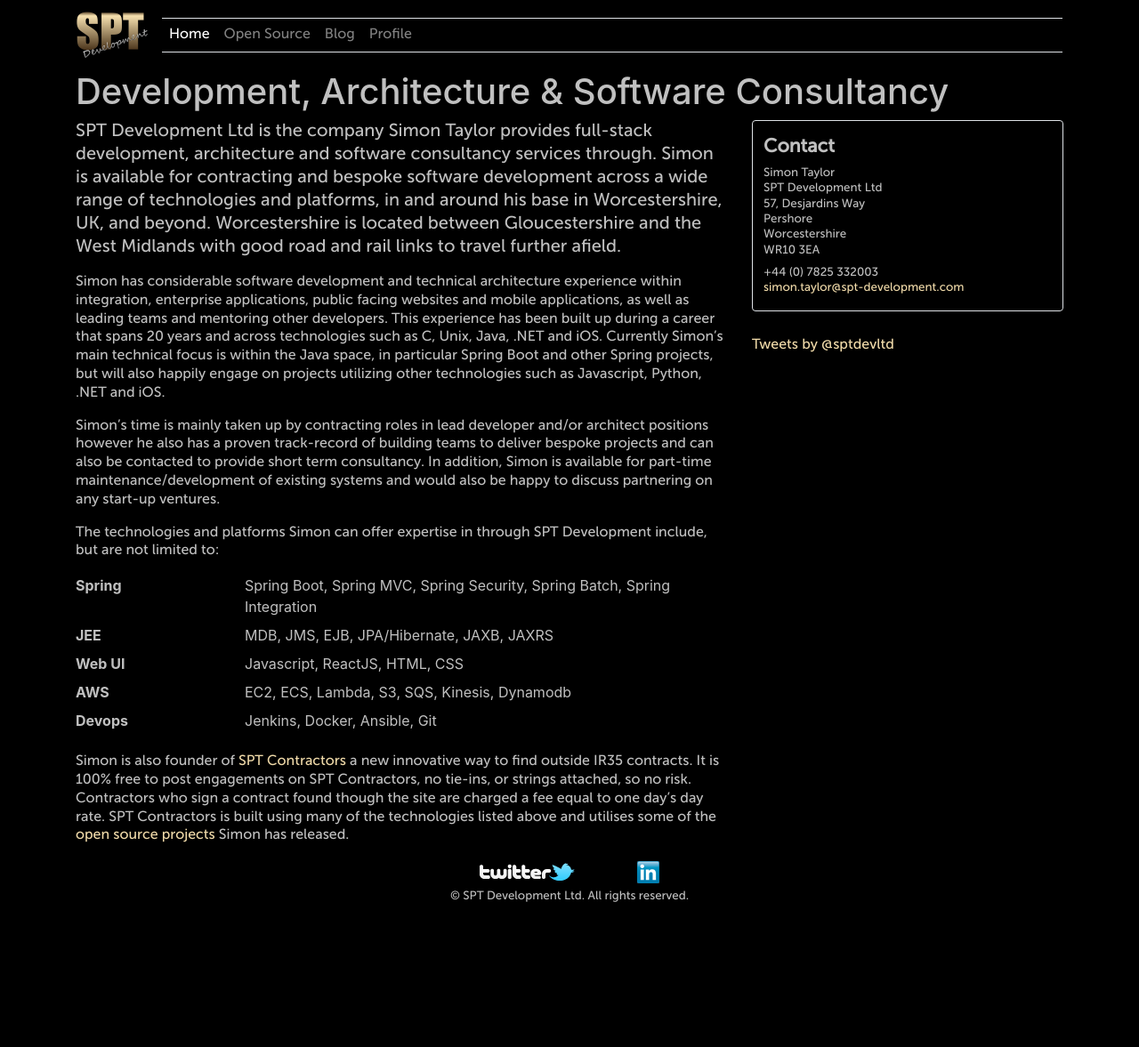
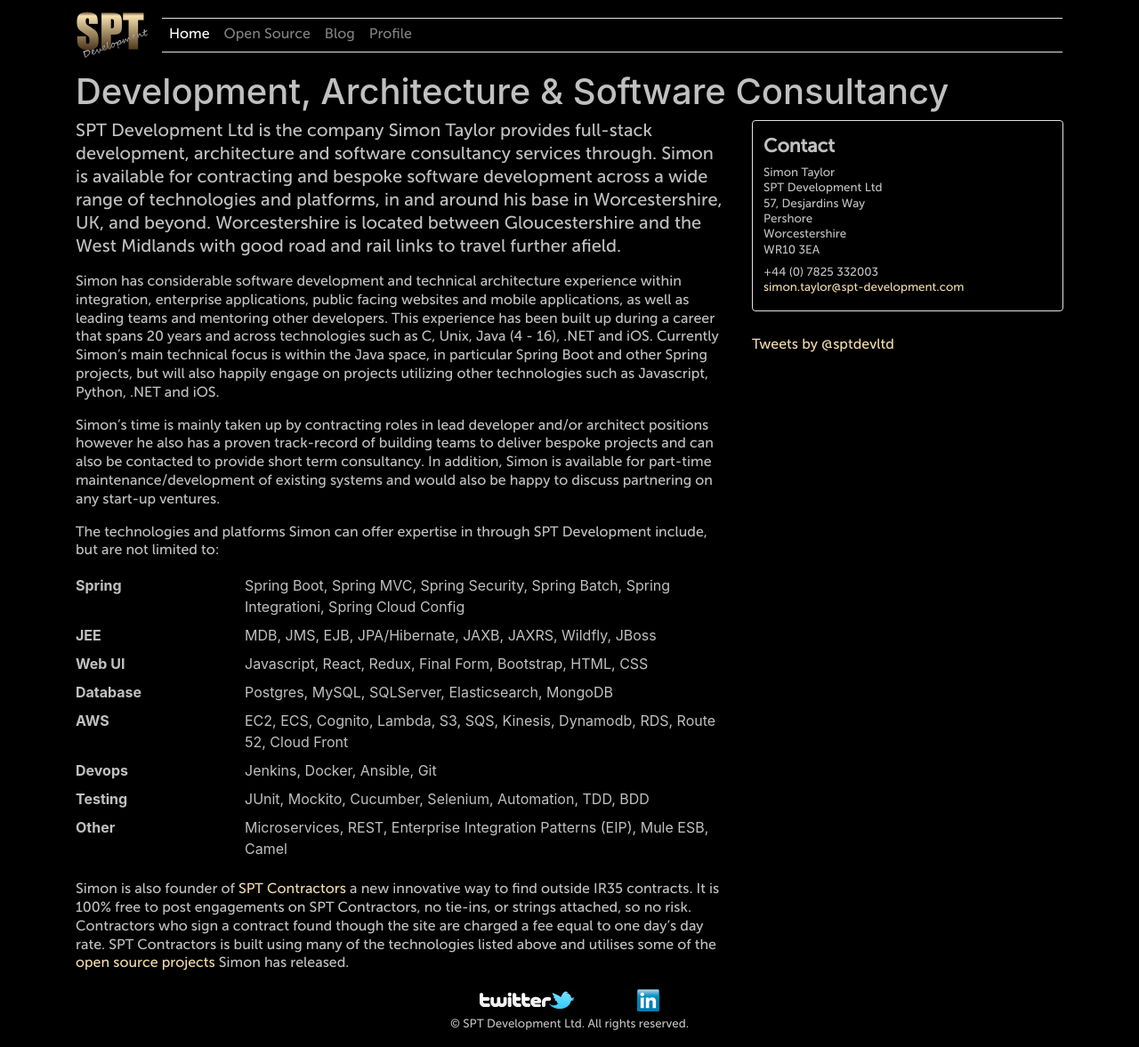
Before and after one commit to spt-development/spt-development.github.io, a Jekyll site: the page built from index.markdown, in a window 1280 px wide. Shown: the whole page at 89% size. Built offline with Jekyll 4.4.1, drawn with Linux system fonts in a browser that asks for light colours; comment, search, counter and statistics services are not loaded; before the commit the page ends 1033 px from its top, so only the background shows below that.

Commit message:
Brought profile up to date and added additional skills to homepage

```diff
--- a/index.markdown
+++ b/index.markdown
@@ -9,7 +9,7 @@ title: Development, Architecture & Software Consultancy
 SPT Development Ltd is the company Simon Taylor provides *full-stack* *development*, *architecture* and *software consultancy* services through. Simon is available for contracting and bespoke *software development* across a wide range of technologies and platforms, in and around his base in Worcestershire, *UK*, and beyond. Worcestershire is located between Gloucestershire and the West Midlands with good road and rail links to travel further afield.
 {: class="lead"}
 
-Simon has considerable software development and technical architecture experience within integration, enterprise applications, public facing websites and mobile applications, as well as leading teams and mentoring other developers. This experience has been built up during a career that spans 20 years and across technologies such as C, Unix, *Java*, .NET and iOS. Currently Simon's main technical focus is within the *Java* space, in particular *Spring Boot* and other *Spring* projects, but will also happily engage on projects utilizing other technologies such as Javascript, Python, .NET and iOS.
+Simon has considerable software development and technical architecture experience within integration, enterprise applications, public facing websites and mobile applications, as well as leading teams and mentoring other developers. This experience has been built up during a career that spans 20 years and across technologies such as C, Unix, *Java* (4 - 16), .NET and iOS. Currently Simon's main technical focus is within the *Java* space, in particular *Spring Boot* and other *Spring* projects, but will also happily engage on projects utilizing other technologies such as Javascript, Python, .NET and iOS.
 
 Simon's time is mainly taken up by contracting roles in lead developer and/or architect positions however he also has a proven track-record of building teams to deliver bespoke projects and can also be contacted to provide short term consultancy. In addition, Simon is available for part-time maintenance/development of existing systems and would also be happy to discuss partnering on any start-up ventures.
 
@@ -17,19 +17,28 @@ The technologies and platforms Simon can offer expertise in through SPT Developm
 
 <dl class="row">
     <dt class="col-sm-3">Spring</dt>
-    <dd class="col-sm-9">Spring Boot, Spring MVC, Spring Security, Spring Batch, Spring Integration</dd>
+    <dd class="col-sm-9">Spring Boot, Spring MVC, Spring Security, Spring Batch, Spring Integrationi, Spring Cloud Config</dd>
 
     <dt class="col-sm-3">JEE</dt>
-    <dd class="col-sm-9">MDB, JMS, EJB, JPA/Hibernate, JAXB, JAXRS</dd>
+    <dd class="col-sm-9">MDB, JMS, EJB, JPA/Hibernate, JAXB, JAXRS, Wildfly, JBoss</dd>
 
     <dt class="col-sm-3">Web UI</dt>
-    <dd class="col-sm-9">Javascript, ReactJS, HTML, CSS</dd>
+    <dd class="col-sm-9">Javascript, React, Redux, Final Form, Bootstrap, HTML, CSS</dd>
+
+    <dt class="col-sm-3">Database</dt>
+    <dd class="col-sm-9">Postgres, MySQL, SQLServer, Elasticsearch, MongoDB</dd>
 
     <dt class="col-sm-3">AWS</dt>
-    <dd class="col-sm-9">EC2, ECS, Lambda, S3, SQS, Kinesis, Dynamodb</dd>
+    <dd class="col-sm-9">EC2, ECS, Cognito, Lambda, S3, SQS, Kinesis, Dynamodb, RDS, Route 52, Cloud Front</dd>
 
     <dt class="col-sm-3">Devops</dt>
     <dd class="col-sm-9">Jenkins, Docker, Ansible, Git</dd>
+
+    <dt class="col-sm-3">Testing</dt>
+    <dd class="col-sm-9">JUnit, Mockito, Cucumber, Selenium, Automation, TDD, BDD</dd>
+
+    <dt class="col-sm-3">Other</dt>
+    <dd class="col-sm-9">Microservices, REST, Enterprise Integration Patterns (EIP), Mule ESB, Camel</dd>
 </dl>
 
 Simon is also founder of <a href="https://spt.contractors">SPT Contractors</a> a new innovative way to find outside IR35 contracts. It is 100% free to post engagements on SPT Contractors, no tie-ins, or strings attached, so no risk. Contractors who sign a contract found though the site are charged a fee equal to one day's day rate. SPT Contractors is built using many of the technologies listed above and utilises some of the [open source projects](/opensource) Simon has released.
```
Also changed, not shown: 1 other file.
